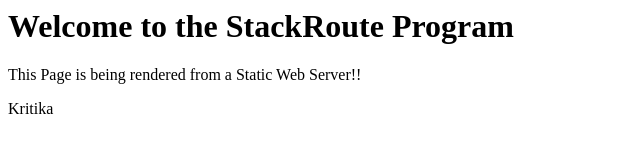
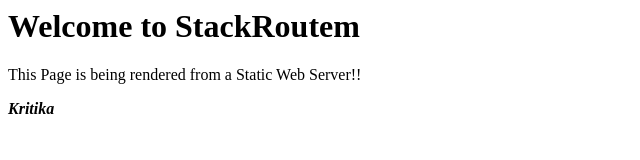
Before and after one commit to kritikasingla17/kritika, a plain HTML site: page index.html in a window 1280 px wide. Shown: the whole page, without its empty margins (0-640 px from the left). Drawn offline with Linux system fonts and the light colour scheme.

Commit message:
new_tags_added

```diff
--- a/index.html
+++ b/index.html
@@ -3,8 +3,8 @@
     <title>My Web Page being rendered through a Web Server</title>
   </head>
   <body>
-    <h1>Welcome to the StackRoute Program</h1>
+    <h1>Welcome to StackRoutem</h1>
     <p>This Page is being rendered from a Static Web Server!!</p>
-    <p>Kritika</p>
+    <strong><em>Kritika</em></strong>
   </body>
 </html>
```
